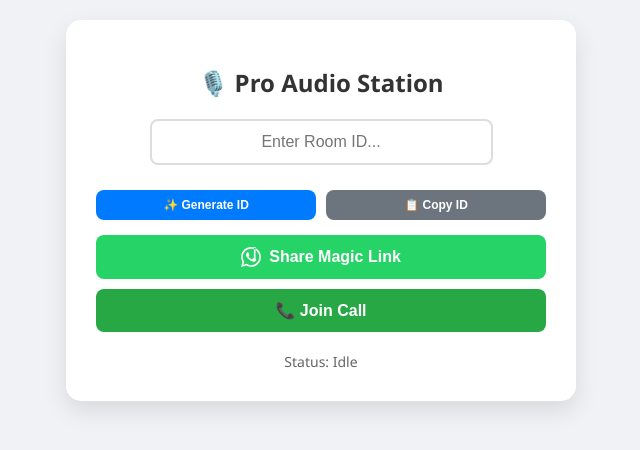
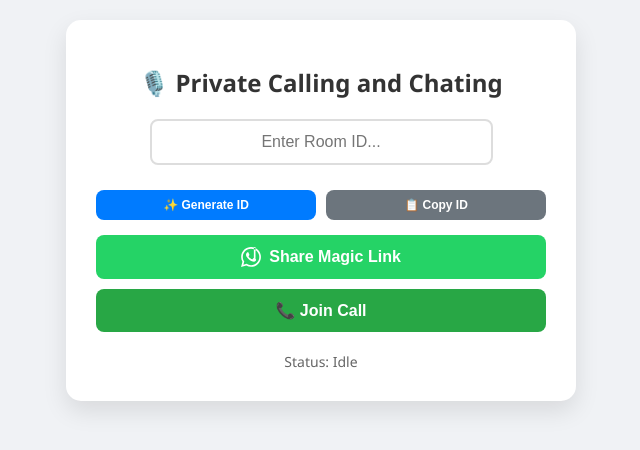
Before and after one commit to Tinku785/Audio-Call, a website: page public/index.html in a window 1280 px wide. Shown: the whole page, without its empty margins (319-959 px from the left). Drawn offline with nearby package versions, Linux system fonts and the light colour scheme; no server answers.

Commit message:
Change title and heading for calling system

```diff
--- a/public/index.html
+++ b/public/index.html
@@ -3,7 +3,7 @@
 <head>
     <meta charset="UTF-8">
     <meta name="viewport" content="width=device-width, initial-scale=1.0">
-    <title>Pro VoIP System</title>
+    <title>Calling System of Tinku</title>
     <style>
         body { font-family: 'Segoe UI', Tahoma, Geneva, Verdana, sans-serif; text-align: center; background-color: #f0f2f5; margin: 0; padding: 20px; }
 
@@ -59,7 +59,7 @@
 <body>
 
     <div class="container">
-        <h1>🎙️ Pro Audio Station</h1>
+        <h1>🎙️ Private Calling and Chating</h1>
 
         <input type="text" id="roomId" placeholder="Enter Room ID...">
 
```
